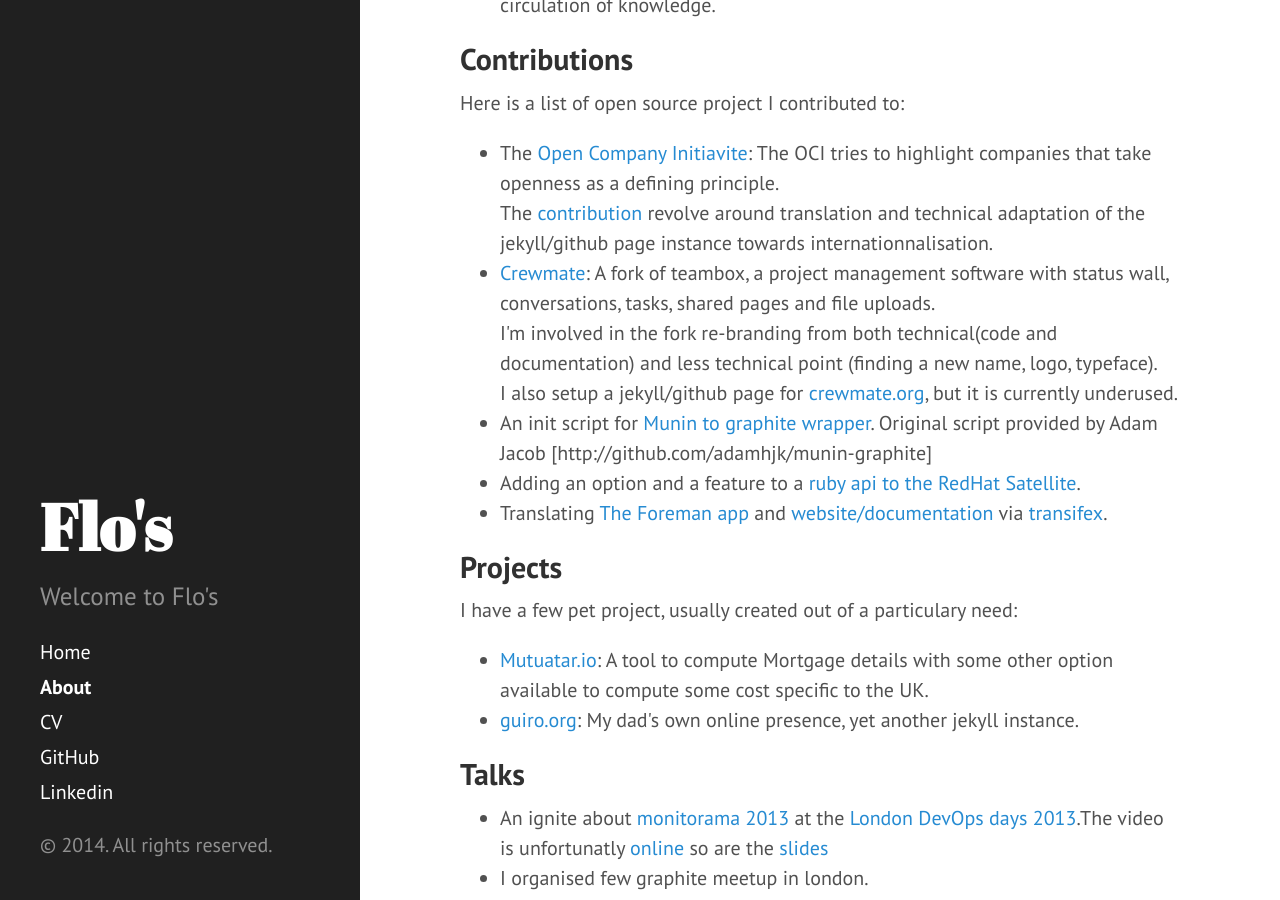
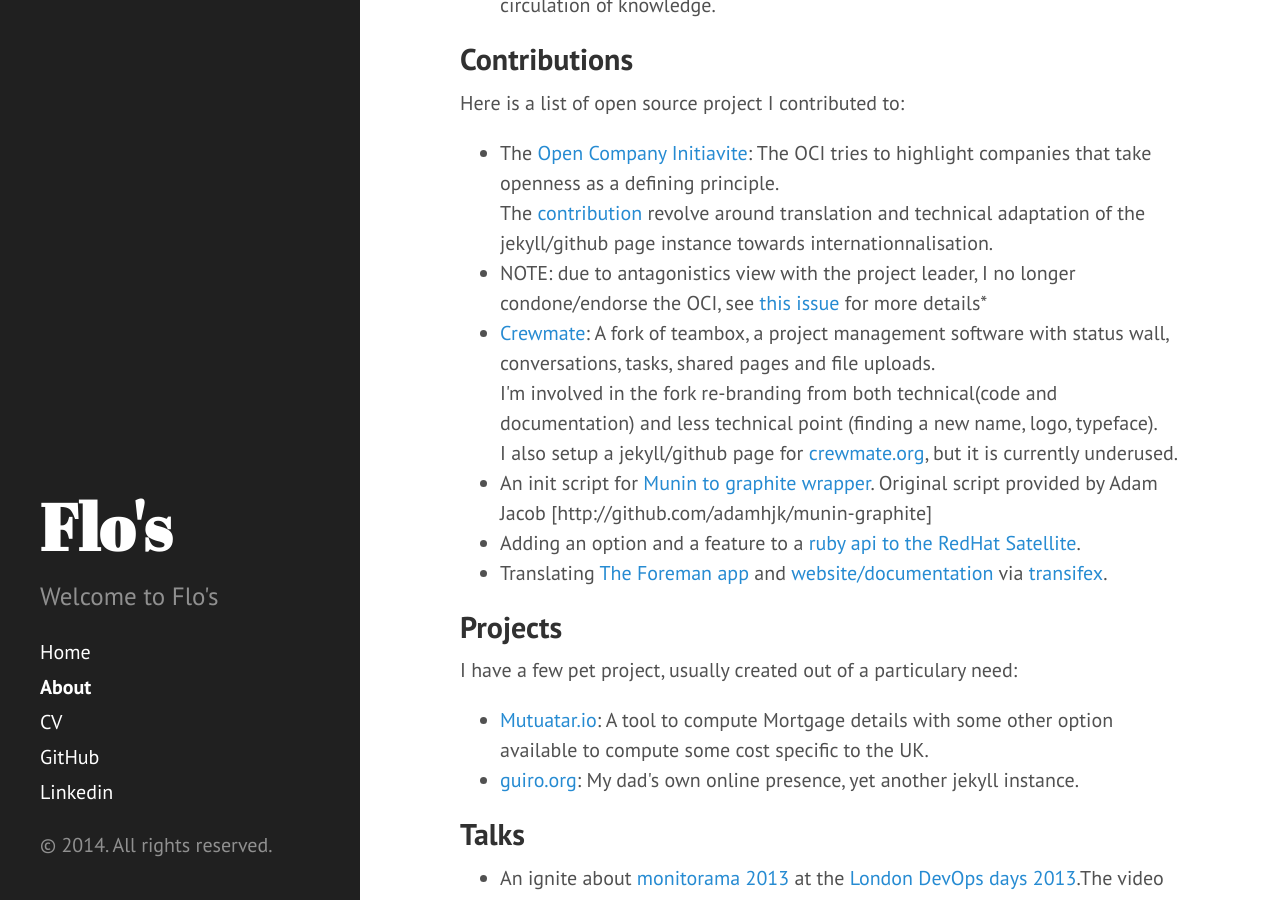
Before and after one commit to raudf/raudf.github.io, a Jekyll site: the page built from about.md, in a window 1280 px wide and 900 px high, scrolled down 580 px. Built offline with Jekyll 4.4.1, drawn with Linux system fonts in a browser that asks for light colours; Markdown is read by kramdown in place of the engine named in the settings.

Commit message:
Adding a word on the whole OCI debacle

```diff
--- a/about.md
+++ b/about.md
@@ -23,6 +23,7 @@ Here is a list of open source project I contributed to:
 
 * The [Open Company Initiavite](http://www.opencompany.org/): The OCI tries to highlight companies that take openness as a defining principle.
 The [contribution](https://github.com/opencompany/) revolve around translation and technical adaptation of the jekyll/github page instance towards internationnalisation.
+* NOTE: due to antagonistics view with the project leader, I no longer condone/endorse the OCI, see [this issue](https://github.com/opencompany/www.opencompany.org/issues/145) for more details*
 * [Crewmate](https://github.com/crewmate/crewmate): A fork of teambox, a project management software with status wall, conversations, tasks, shared pages and file uploads.
 I&#39;m involved in the fork re-branding from both technical(code and documentation) and less technical point (finding a new name, logo, typeface).
 I also setup a jekyll/github page for [crewmate.org](crewmate.org), but it is currently underused.
```
